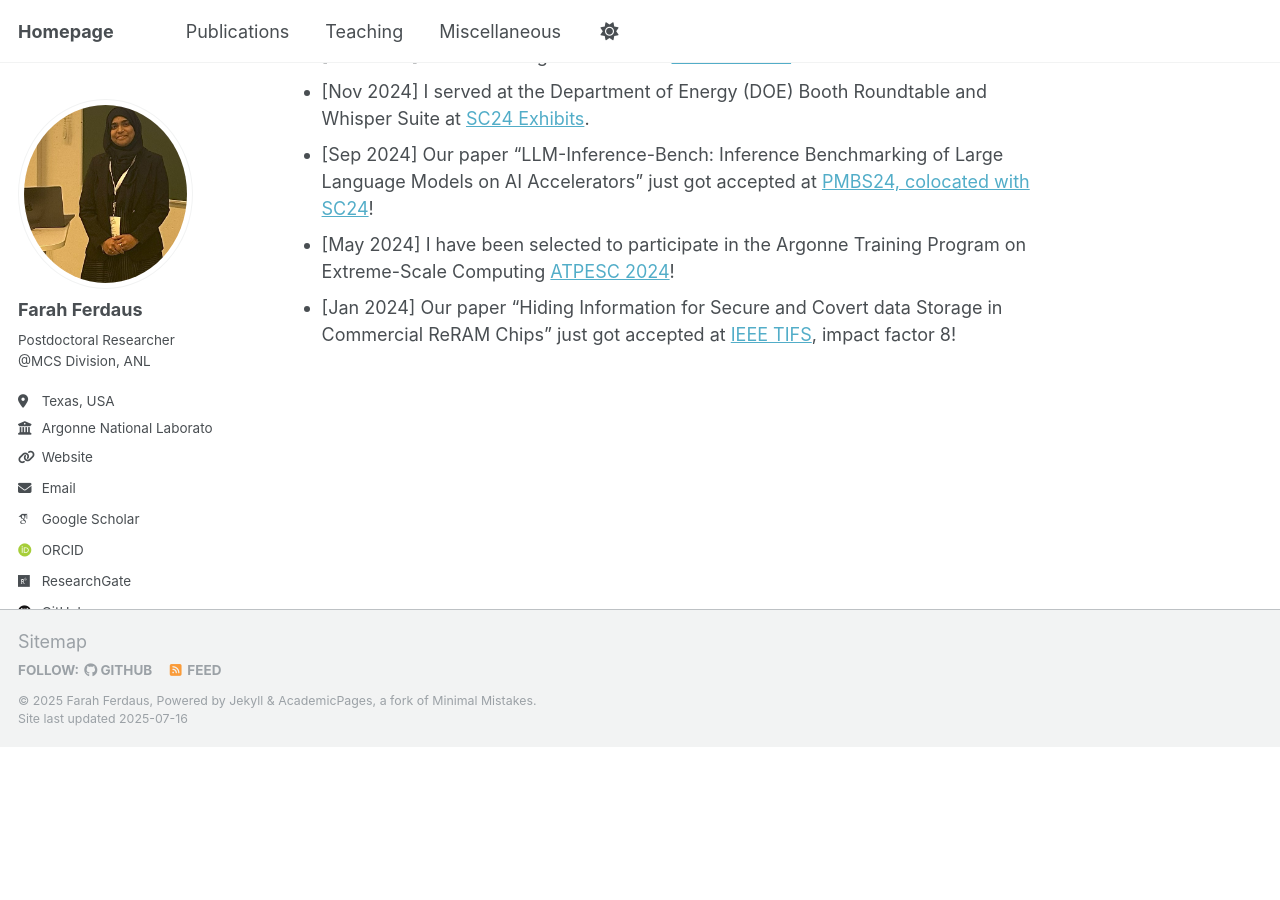
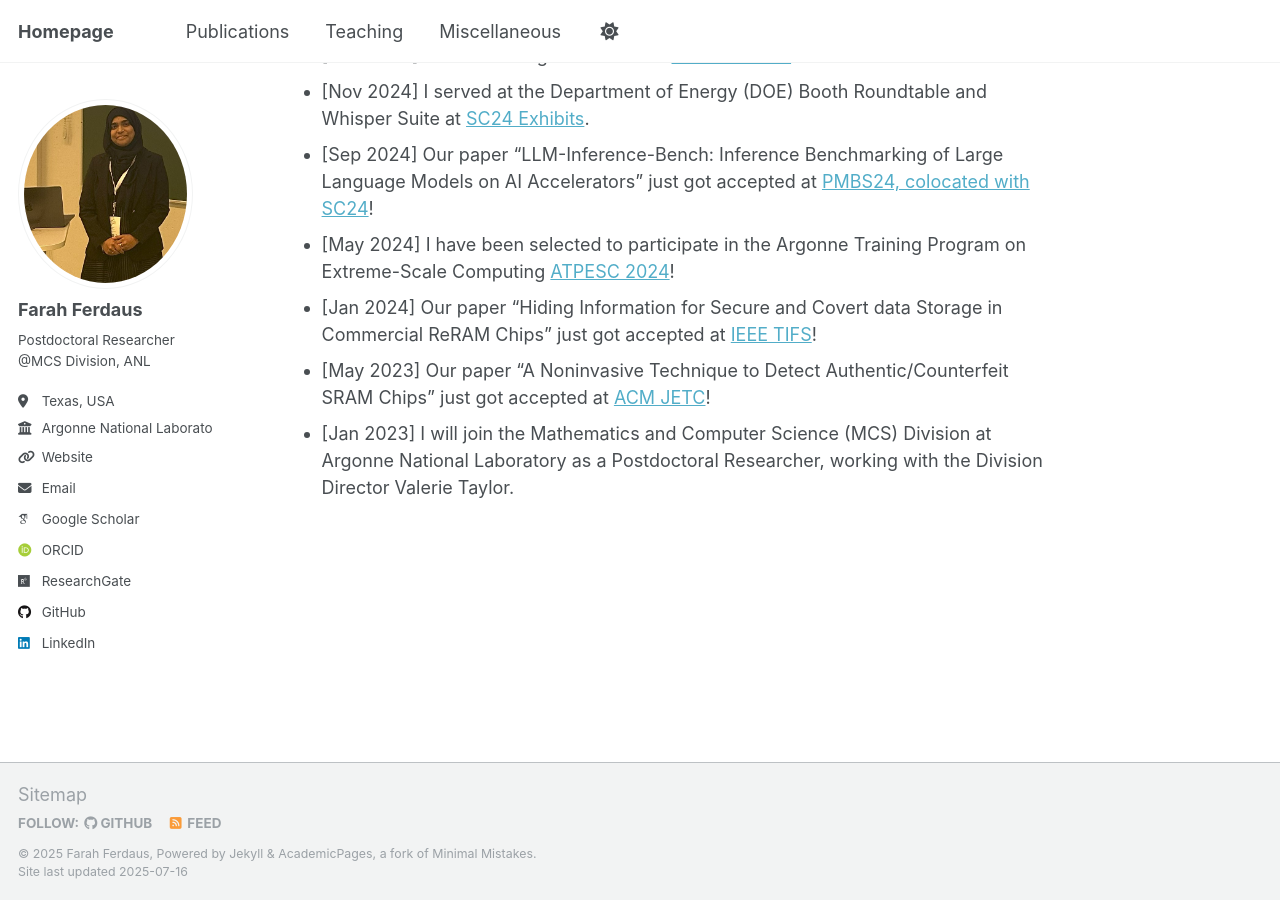
Before and after one commit to fferdaus/fferdaus.github.io, a Jekyll site: the page built from _pages/about.md, in a window 1280 px wide and 900 px high, scrolled down 1731 px. Built offline with Jekyll 4.4.1, drawn with Linux system fonts in a browser that asks for light colours; some web fonts are replaced; before the commit the page ends 2478 px from its top, so only the background shows below that.

Commit message:
Update about.md

```diff
--- a/_pages/about.md
+++ b/_pages/about.md
@@ -63,4 +63,6 @@ She has published numerous scientific articles, including journal articles, conf
 - [Nov 2024] I served at the Department of Energy (DOE) Booth Roundtable and Whisper Suite at [SC24 Exhibits](https://hallerickson.ungerboeck.com/prod/app85.cshtml?aat=peuh5vlO6ZHi%2b47qjYZa18Xc2wJidCmeJEqz3QTdp0w%3d).
 - [Sep 2024] Our paper "LLM-Inference-Bench: Inference Benchmarking of Large Language Models on AI Accelerators" just got accepted at [PMBS24, colocated with SC24](https://sc24.conference-program.com/session/?sess=sess748)!
 - [May 2024] I have been selected to participate in the Argonne Training Program on Extreme-Scale Computing [ATPESC 2024](https://extremecomputingtraining.anl.gov/)!
-- [Jan 2024] Our paper "Hiding Information for Secure and Covert data Storage in Commercial ReRAM Chips" just got accepted at [IEEE TIFS](https://ieeexplore.ieee.org/xpl/RecentIssue.jsp?punumber=10206), impact factor 8!
+- [Jan 2024] Our paper "Hiding Information for Secure and Covert data Storage in Commercial ReRAM Chips" just got accepted at [IEEE TIFS](https://ieeexplore.ieee.org/xpl/RecentIssue.jsp?punumber=10206)!
+- [May 2023] Our paper "A Noninvasive Technique to Detect Authentic/Counterfeit SRAM Chips" just got accepted at [ACM JETC](https://dl.acm.org/journal/jetc)!
+- [Jan 2023] I will join the Mathematics and Computer Science (MCS) Division at Argonne National Laboratory as a Postdoctoral Researcher, working with the Division Director Valerie Taylor.
```
